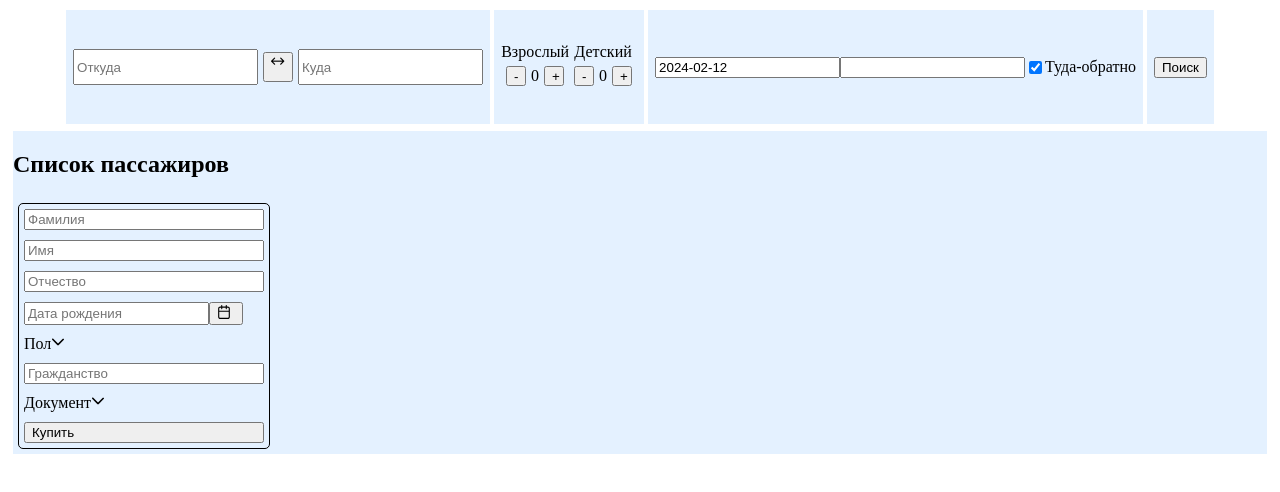
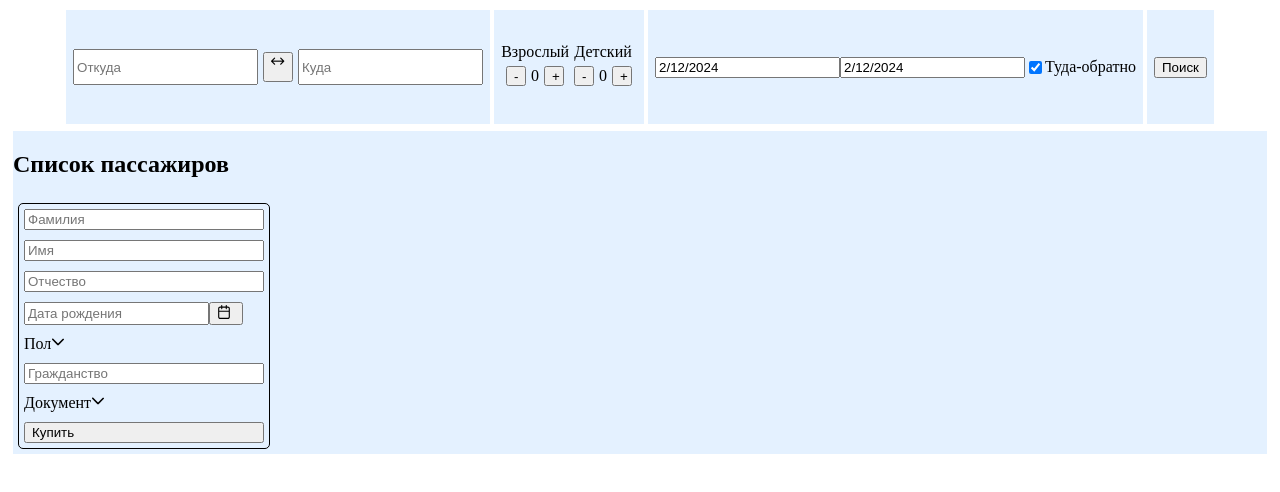
Before and after one commit to EvgenSolomin/vue_project, a Vue app: page / in a window 1280 px wide. Both pictures are taken after a click on the checkbox 943 px from the left and 67 px from the top of the page. Shown: the top 492 px of the page. Built offline with nearby package versions, Linux system fonts and the light colour scheme.

Commit message:
Update Dates.vue

```diff
--- a/src/components/Search_form/Dates.vue
+++ b/src/components/Search_form/Dates.vue
@@ -1,7 +1,7 @@
 <template>
     <form class="form">
         <Calendar v-model="start" @select="printDate" />
-        <Calendar v-show="check" v-model="end"/>
+        <Calendar v-show="check" v-model="start"/>
         <div class="check">
             <input v-model="check" type="checkbox" />Туда-обратно
         </div>
@@ -9,7 +9,6 @@
 </template>
 
 <script>
-import Checkbox from 'primevue/checkbox';
 import { ref } from 'vue'
 export default {
     data() {
@@ -18,15 +17,14 @@ export default {
         };
     },
     setup() {
-        const start = ref(new Date().toLocaleDateString('en-ca'));
+        const start = ref(new Date().toLocaleDateString());
         return {
             start
         };
     },
     mounted() {
         console.log(this.start); // 0
-    },
-    components: { Checkbox }
+    }
 }
 
 
```
